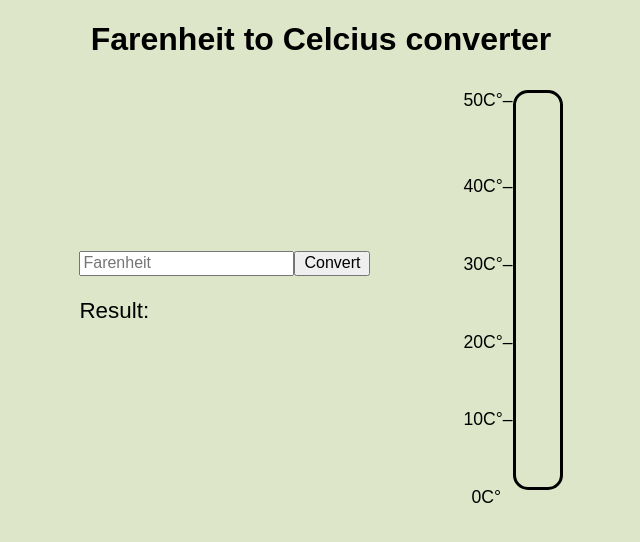
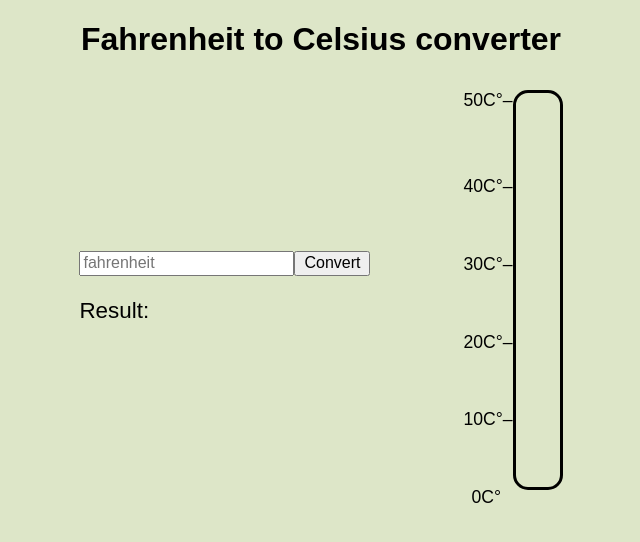
Before and after one commit to divi4/temperature-converter, a plain HTML site: page index.html in a window 1280 px wide. Shown: the whole page, without its empty margins (319-959 px from the left). Drawn offline with Linux system fonts and the light colour scheme.

Commit message:
Fixed typos and improved meta tags

```diff
--- a/index.html
+++ b/index.html
@@ -2,11 +2,11 @@
 <html lang="en">
 	<head>
     	<meta charset="utf-8">
-			<meta name="viewport" content="width=device-width, initial-scale=1">
-    	<meta name="description" content="This is where your description goes">
-    	<meta name="keywords" content="one, two, three">
+		<meta name="viewport" content="width=device-width, initial-scale=1">
+    	<meta name="description" content="A fahrenheit to Celsius converter including an animated thermometer">
+    	<meta name="keywords" content="fahrenheit, Celsius, converter, thermometer">
 
-		<title>Farenheit to Celcius converter</title>
+		<title>Fahrenheit to Celsius converter</title>
 
 		<!-- external CSS link -->
 		<link rel="stylesheet" href="css/normalize.css">
@@ -14,11 +14,11 @@
 	</head>
 	<body>
 		<header class="center">
-			<h1>Farenheit to Celcius converter</h1>
+			<h1>Fahrenheit to Celsius converter</h1>
 		</header>
 		<section class="two-cols">
 			<div>
-				<input id="farenheit" type="text" placeholder="Farenheit"></input><!--
+				<input id="fahrenheit" type="text" placeholder="fahrenheit"></input><!--
 				--><button id="button" type="button" name="button">Convert</button>
 				<p>Result: <span id="results"></span></p>
 			</div><!--
--- a/js/main.js
+++ b/js/main.js
@@ -12,7 +12,7 @@ document.querySelector("#button").addEventListener("click", function(e)
 
 
 function convert() {
-    const f = document.querySelector("#farenheit").value;
+    const f = document.querySelector("#fahrenheit").value;
     const c = (f - 32) * (5/9);
     document.querySelector("#results").innerHTML = c.toFixed(2);
     updateThermo(c)
```
